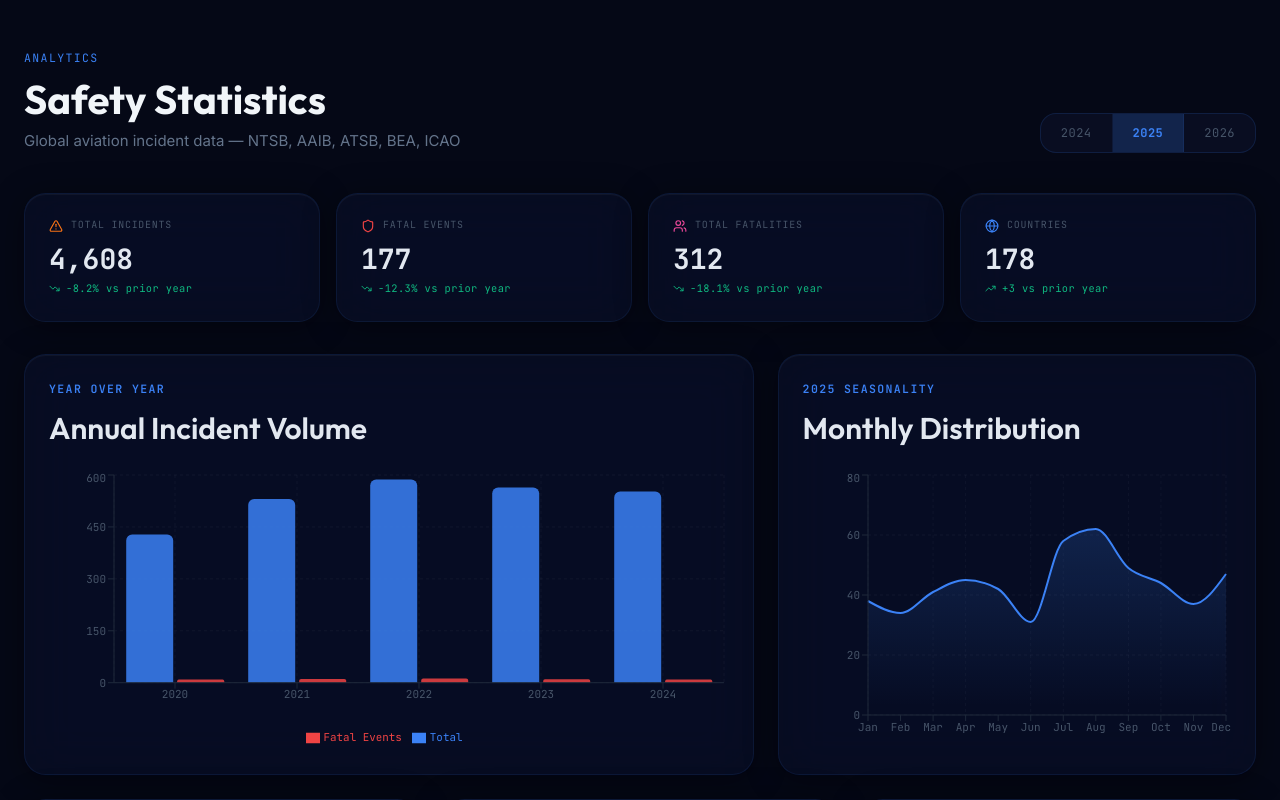
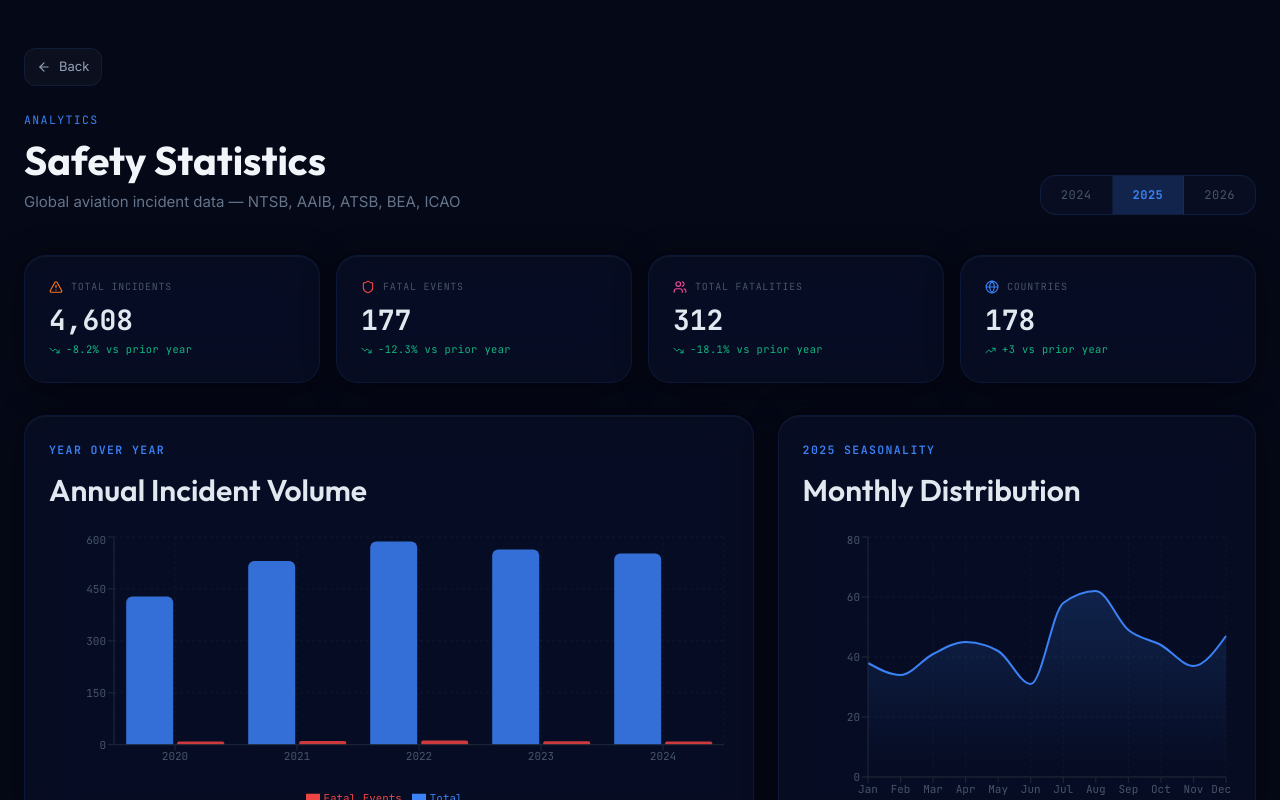
Before and after one commit to lahmzy/flight-iq, a Next.js app in the folder flight-IQ-frontend/: page /statistics in a window 1280 px wide. Shown: the top 800 px of the page. Built offline with nearby package versions, Linux system fonts and the light colour scheme.

Commit message:
feat: implement interactive map and statistics dashboard pages for incident visualization

```diff
--- a/flight-IQ-frontend/app/map/page.tsx
+++ b/flight-IQ-frontend/app/map/page.tsx
@@ -3,8 +3,10 @@
 import { useMemo, useState } from "react"
 
 import Link from "next/link"
+import { useRouter } from "next/navigation"
 
 import {
+  ArrowLeft,
   ChevronRight,
   Filter,
   MapPin,
@@ -31,6 +33,7 @@ export default function InteractiveMapPage() {
   const [severityFilter, setSeverityFilter] = useState<Severity[]>([])
   const [heatmap, setHeatmap] = useState(false)
   const [sidebarOpen, setSidebarOpen] = useState(true)
+  const router = useRouter()
 
   const filtered = useMemo(
     () =>
@@ -70,6 +73,13 @@ export default function InteractiveMapPage() {
             className="p-5 border-b"
             style={{ borderColor: "rgba(59,130,246,0.08)" }}
           >
+            <button
+              onClick={() => router.back()}
+              className="flex items-center gap-1.5 mb-3 px-2 py-1.5 rounded-lg transition-all cursor-pointer text-[0.75rem] text-[#94A3B8] bg-white/[0.03] border border-[rgba(59,130,246,0.12)] hover:bg-blue-500/10 hover:border-blue-500/30 hover:text-blue-400"
+            >
+              <ArrowLeft size={12} />
+              Back
+            </button>
             <div className="flex items-center justify-between mb-4">
               <p
                 style={{
--- a/flight-IQ-frontend/app/statistics/page.tsx
+++ b/flight-IQ-frontend/app/statistics/page.tsx
@@ -1,6 +1,9 @@
 "use client"
 
 import { useState } from "react"
+
+import { useRouter } from "next/navigation"
+import { ArrowLeft } from "lucide-react"
 
 import { FadeIn } from "@/components/ui/FadeIn"
 import { AircraftCharts } from "@/components/statistics/AircraftCharts"
@@ -17,10 +20,18 @@ type Period = "2024" | "2025" | "2026"
 
 export default function StatisticsPage() {
   const [period, setPeriod] = useState<Period>("2025")
+  const router = useRouter()
 
   return (
     <div className="max-w-7xl mx-auto px-6 py-12">
       <FadeIn>
+        <button
+          onClick={() => router.back()}
+          className="flex items-center gap-2 mb-6 px-3 py-2 rounded-lg transition-all cursor-pointer text-[0.8125rem] text-[#94A3B8] bg-white/[0.03] border border-[rgba(59,130,246,0.12)] hover:bg-blue-500/10 hover:border-blue-500/30 hover:text-blue-400"
+        >
+          <ArrowLeft size={14} />
+          Back
+        </button>
         <div className="flex flex-col md:flex-row md:items-end justify-between gap-6 mb-10">
           <div>
             <p
```
